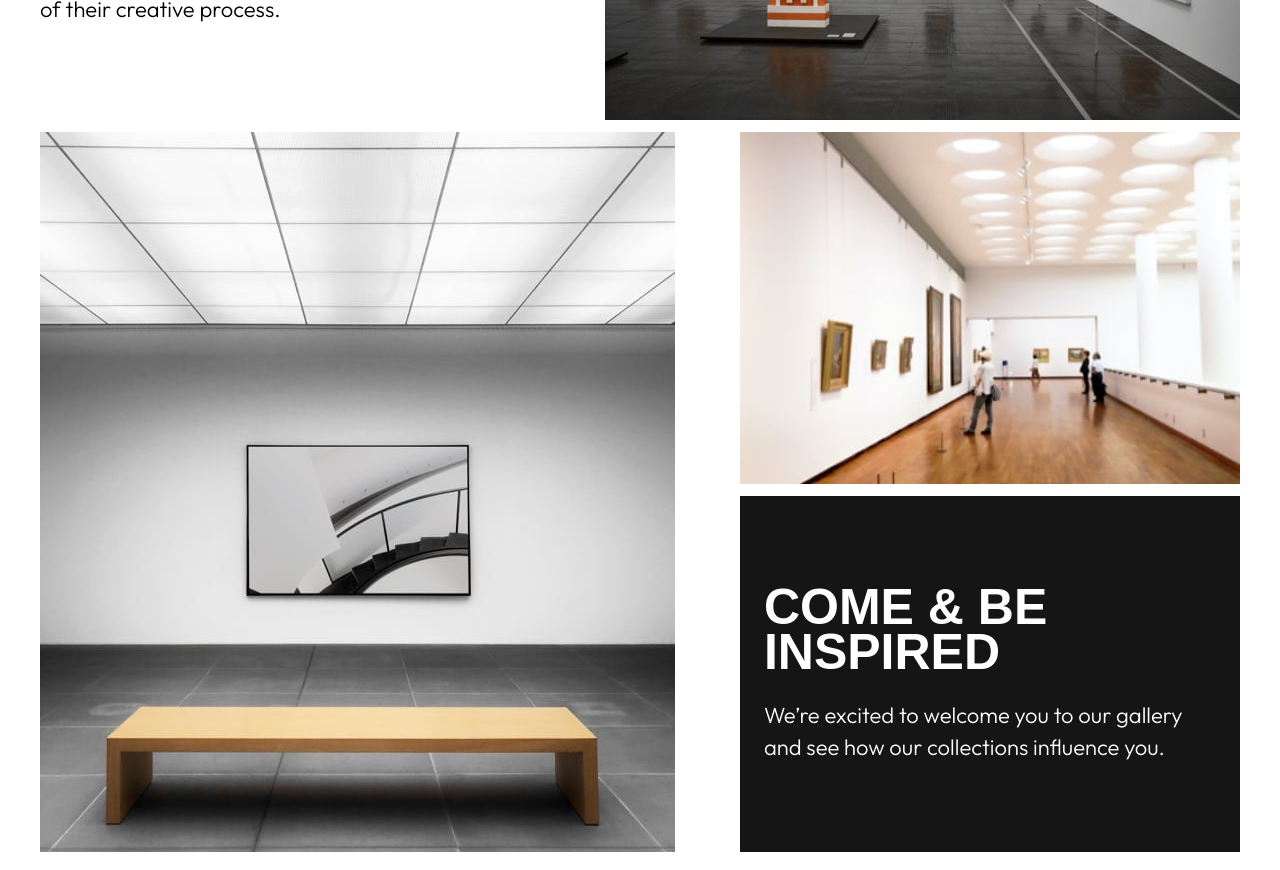
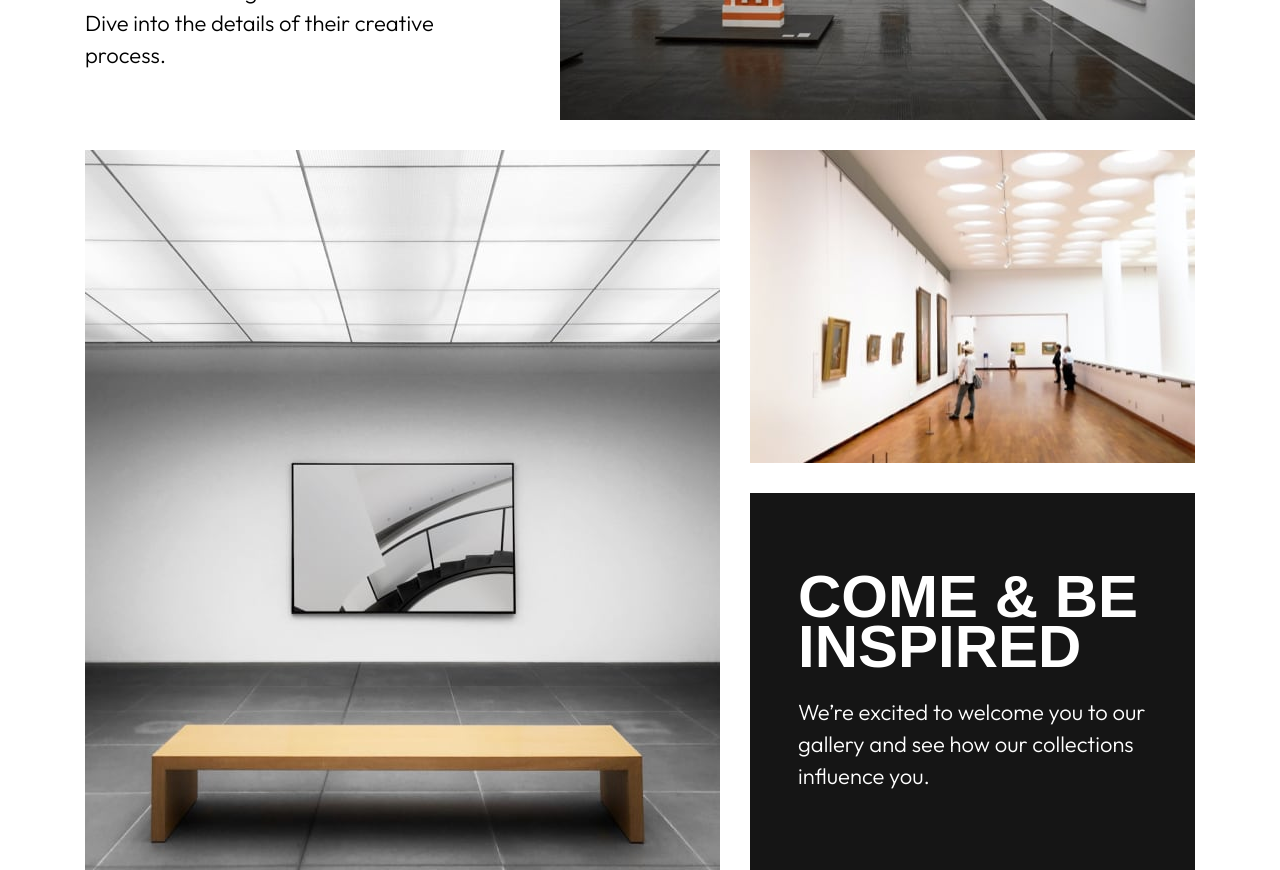
Before and after one commit to Orliland/art-gallery-website, a React (Vite) app: page / in a window 1280 px wide. Shown: the part 1200-2070 px from the top of the page. Built offline with nearby package versions, Linux system fonts and the light colour scheme; a web font is replaced by a local one.

Commit message:
add styles to grid for desktop displays

```diff
--- a/src/App.css
+++ b/src/App.css
@@ -1,5 +1,6 @@
 .main {
   display: flex;
   flex-direction: column;
+
   gap: 12rem;
 }
--- a/src/components/Card/card.css
+++ b/src/components/Card/card.css
@@ -1,5 +1,5 @@
 .card--dark {
-  padding: 4.8rem 2.4rem;
+  padding: 0 2.4rem;
 
   background-color: var(--almost-black);
 
@@ -9,3 +9,9 @@
 .card__title {
   margin-bottom: 2.4rem;
 }
+
+@media (min-width: 1024px) {
+  .card--dark {
+    padding: 0 4.8rem;
+  }
+}
--- a/src/index.css
+++ b/src/index.css
@@ -32,13 +32,6 @@
   }
 }
 
-@media (min-width: 1024px) {
-  .headline {
-    font-size: 9.6rem;
-    line-height: 8.8rem;
-  }
-}
-
 .subheadline {
   font-family: var(--big-shoulders);
   font-size: 5rem;
@@ -47,13 +40,17 @@
   letter-spacing: 0px;
 }
 
-/* Check if this styles already are applied in the design */
-/* .headline-s {
-  font-family: var(--big-shoulders);
-  font-size: 3.6rem;
-  font-weight: 900;
-  line-height: 3.6rem;
-} */
+@media (min-width: 1024px) {
+  .headline {
+    font-size: 9.6rem;
+    line-height: 8.8rem;
+  }
+
+  .subheadline {
+    font-size: 6rem;
+    line-height: 5rem;
+  }
+}
 
 .body-text {
   font-family: var(--outfit);
--- a/src/layout/Grid/grid.css
+++ b/src/layout/Grid/grid.css
@@ -66,3 +66,19 @@
     align-content: center;
   }
 }
+
+@media (min-width: 1024px) {
+  .grid {
+    width: calc(100% - 8rem);
+    max-width: 111rem;
+    padding: 0;
+    margin: 0 auto;
+
+    gap: 3rem;
+  }
+
+  .grid__body,
+  .grid__body-flex {
+    gap: 3rem;
+  }
+}
```
